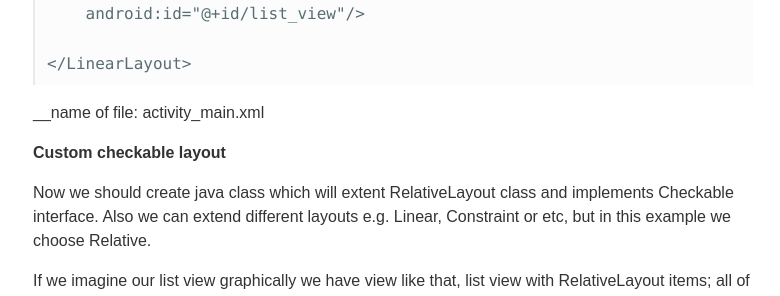
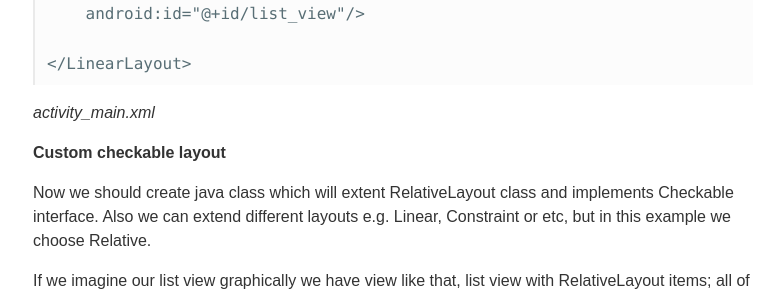
Before and after one commit to goodot/goodot.github.io, a Jekyll site: the page built from _posts/2017-11-07-custom-checkable-list-view-android.md, in a window 1280 px wide and 900 px high, scrolled down 1664 px. Shown: the part 156-452 px from the top of the window, without its empty margins (7-787 px from the left). Built offline with Jekyll 4.4.1, drawn with Linux system fonts in a browser that asks for light colours; some web fonts are replaced; our own code applies the rules of GitHub Pages for plain Markdown files.

Commit message:
Update 2017-11-07-custom-checkable-list-view-android.md

```diff
--- a/_posts/2017-11-07-custom-checkable-list-view-android.md
+++ b/_posts/2017-11-07-custom-checkable-list-view-android.md
@@ -74,7 +74,7 @@ Let's create activity which contains ListView (In this example we have LinearLay
 
 	</LinearLayout>
 
- __name of file: activity_main.xml
+ _activity_main.xml_
 
 
 
```
